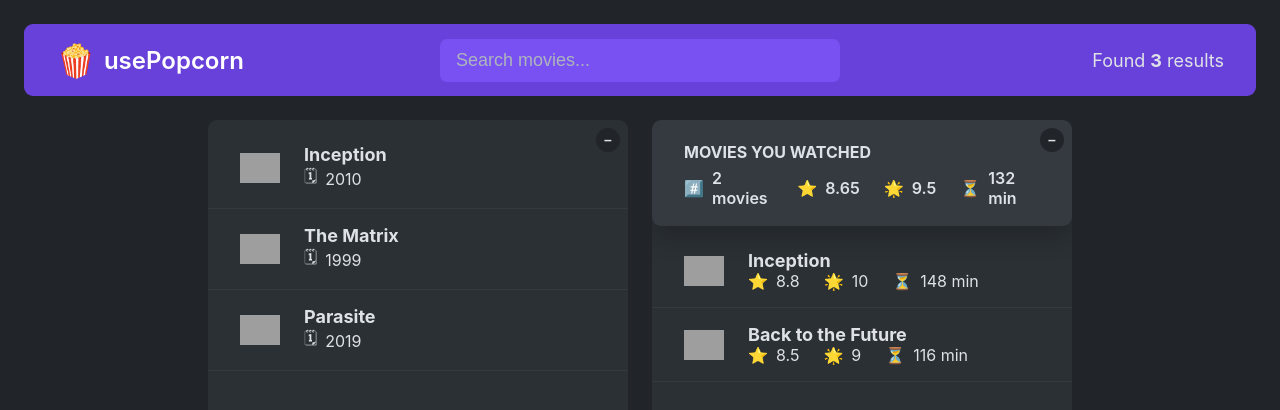
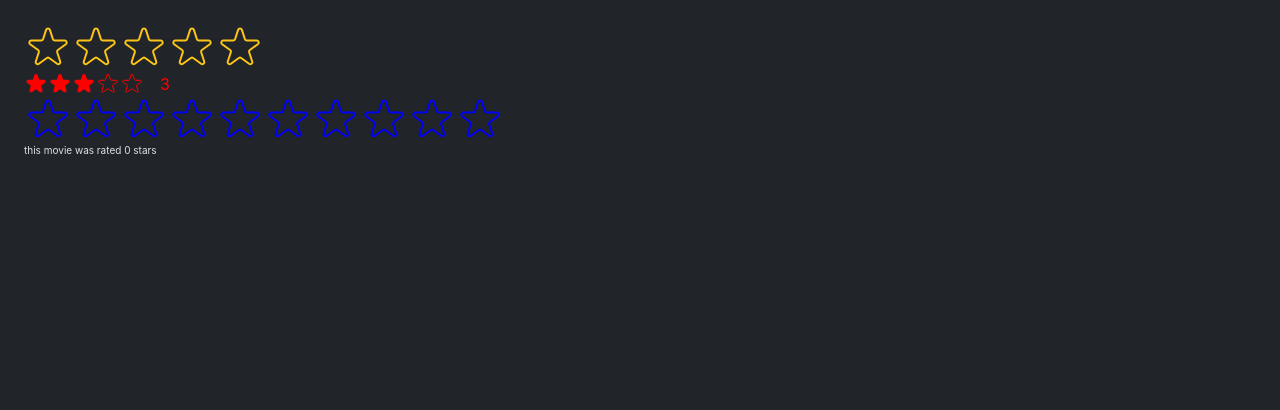
Before and after one commit to RxBcoding/usepopcorn, a React (Vite) app: page / in a window 1280 px wide. Shown: the top 410 px of the page. Built offline with nearby package versions, Linux system fonts and the light colour scheme; grey boxes are pictures that could not be loaded.

Commit message:
create the star rating component and make it reusable

```diff
--- /dev/null
+++ b/src/StarRating.jsx
@@ -0,0 +1,106 @@
+import { useState } from "react";
+
+const containerStyle = {
+  display: "flex",
+  alignItems: "center",
+  gap: "16px",
+};
+
+const starContainerStyle = {
+  display: "flex",
+};
+
+/* default props: If we are expecting a prop but the parent doesn't pass it through, we can set a default value for that prop*/
+export default function StarRating({
+  maxRating = 5,
+  color = "#fcc419",
+  size = 48,
+  className = "",
+  messages = [],
+  defaultRating = 0,
+  onSetRating,
+}) {
+  /* We generally do not want the initial state to be based off of a prop, but this is only if the propr itself will be updated later
+  in this case the defaultRating will stay consistent so we do not need to worry about using a prop as the intial state.*/
+  const [rating, setRating] = useState(defaultRating);
+  const [tempRating, setTempRating] = useState(0);
+
+  const textStyle = {
+    lineHeight: "1",
+    margin: "0",
+    color,
+    fontSize: `${size / 1.5}px`,
+  };
+
+  function handleRating(rating) {
+    setRating(rating);
+    onSetRating(rating);
+  }
+
+  return (
+    <div style={containerStyle} className={className}>
+      <div style={starContainerStyle}>
+        {Array.from({ length: maxRating }, (_, i) => (
+          <Star
+            key={i}
+            onRate={() => handleRating(i + 1)}
+            onHoverIn={() => setTempRating(i + 1)}
+            onHoverOut={() => setTempRating(0)}
+            full={tempRating ? tempRating >= i + 1 : rating >= i + 1}
+            color={color}
+            size={size}
+          />
+        ))}
+      </div>
+      <p style={textStyle}>
+        {messages.length === maxRating
+          ? messages[tempRating ? tempRating - 1 : rating - 1]
+          : tempRating || rating || ""}
+      </p>
+    </div>
+  );
+}
+
+function Star({ onRate, full, onHoverIn, onHoverOut, color, size }) {
+  const starStyle = {
+    width: `${size}px`,
+    height: `${size}px`,
+    display: "block",
+    cursor: "pointer",
+  };
+
+  return (
+    <span
+      role="button"
+      style={starStyle}
+      onClick={onRate}
+      onMouseEnter={onHoverIn}
+      onMouseLeave={onHoverOut}
+    >
+      {full ? (
+        <svg
+          xmlns="http://www.w3.org/2000/svg"
+          viewBox="0 0 20 20"
+          fill={color}
+          stroke={color}
+        >
+          <path d="M9.049 2.927c.3-.921 1.603-.921 1.902 0l1.07 3.292a1 1 0 00.95.69h3.462c.969 0 1.371 1.24.588 1.81l-2.8 2.034a1 1 0 00-.364 1.118l1.07 3.292c.3.921-.755 1.688-1.54 1.118l-2.8-2.034a1 1 0 00-1.175 0l-2.8 2.034c-.784.57-1.838-.197-1.539-1.118l1.07-3.292a1 1 0 00-.364-1.118L2.98 8.72c-.783-.57-.38-1.81.588-1.81h3.461a1 1 0 00.951-.69l1.07-3.292z" />
+        </svg>
+      ) : (
+        <svg
+          xmlns="http://www.w3.org/2000/svg"
+          fill="none"
+          viewBox="0 0 24 24"
+          stroke={color}
+        >
+          <path
+            strokeLinecap="round"
+            strokeLinejoin="round"
+            strokeWidth="{2}"
+            d="M11.049 2.927c.3-.921 1.603-.921 1.902 0l1.519 4.674a1 1 0 00.95.69h4.915c.969 0 1.371 1.24.588 1.81l-3.976 2.888a1 1 0 00-.363 1.118l1.518 4.674c.3.922-.755 1.688-1.538 1.118l-3.976-2.888a1 1 0 00-1.176 0l-3.976 2.888c-.783.57-1.838-.197-1.538-1.118l1.518-4.674a1 1 0 00-.363-1.118l-3.976-2.888c-.784-.57-.38-1.81.588-1.81h4.914a1 1 0 00.951-.69l1.519-4.674z"
+          />
+        </svg>
+      )}
+    </span>
+  );
+}
--- a/src/main.jsx
+++ b/src/main.jsx
@@ -1,10 +1,30 @@
-import { StrictMode } from "react";
+import { StrictMode, useState } from "react";
 import { createRoot } from "react-dom/client";
 import "./index.css";
 import App from "./App.jsx";
 
+import StarRating from "./StarRating.jsx";
+
+function Test() {
+  /* instead of lifting the rating state, we passed the setMovieRating function in as a prop and have the child component update
+  the movieRating for this test component whenever the internal star rating is updated */
+  const [movieRating, setMovieRating] = useState(0);
+  return (
+    <div>
+      <StarRating color="blue" maxRating={10} onSetRating={setMovieRating} />
+      <p> this movie was rated {movieRating} stars</p>
+    </div>
+  );
+}
+
 createRoot(document.getElementById("root")).render(
   <StrictMode>
-    <App />
+    {/* <App /> */}
+    <StarRating
+      maxRating={5}
+      messages={["Terrible", "Bad", "Okay", "Good", "Amazing"]}
+    />
+    <StarRating size={24} color="red" className="test" defaultRating={3} />
+    <Test />
   </StrictMode>
 );
```
Also changed, not shown: src/index.css (+0 -33 lines).
